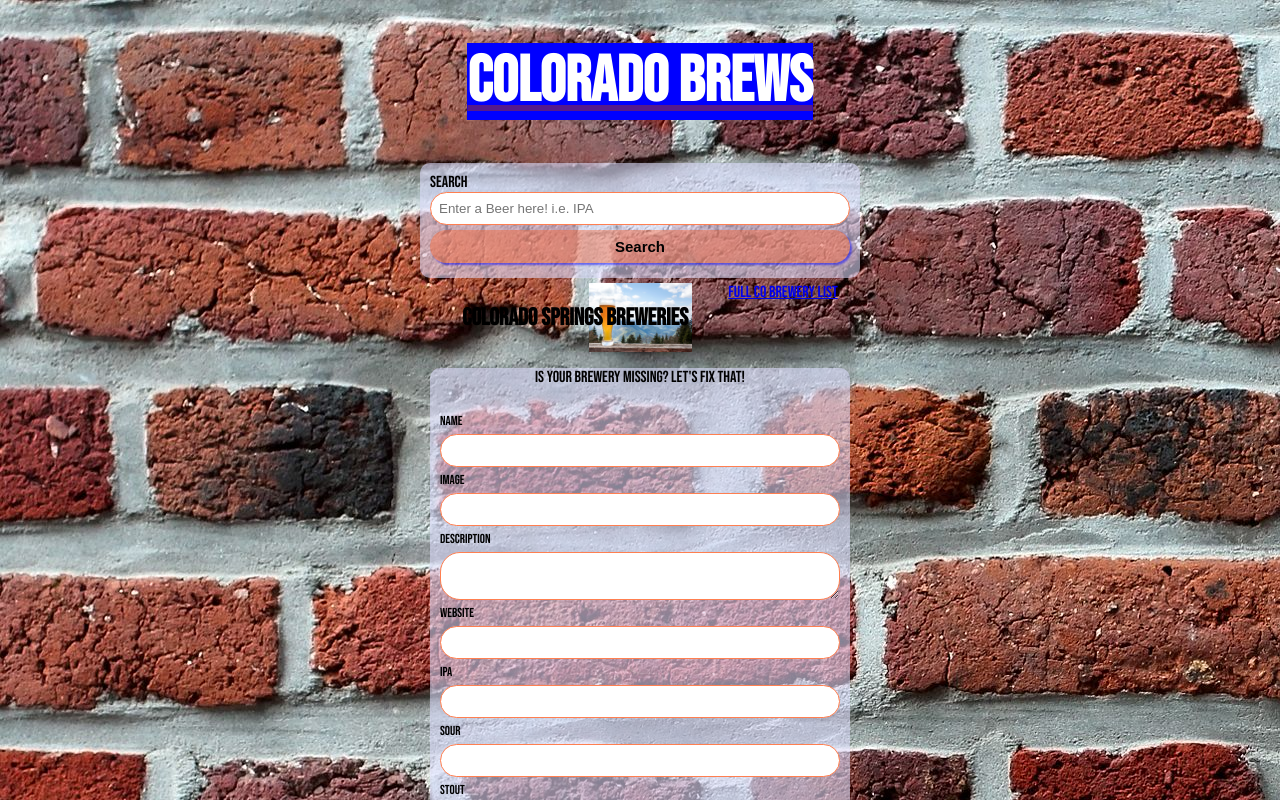
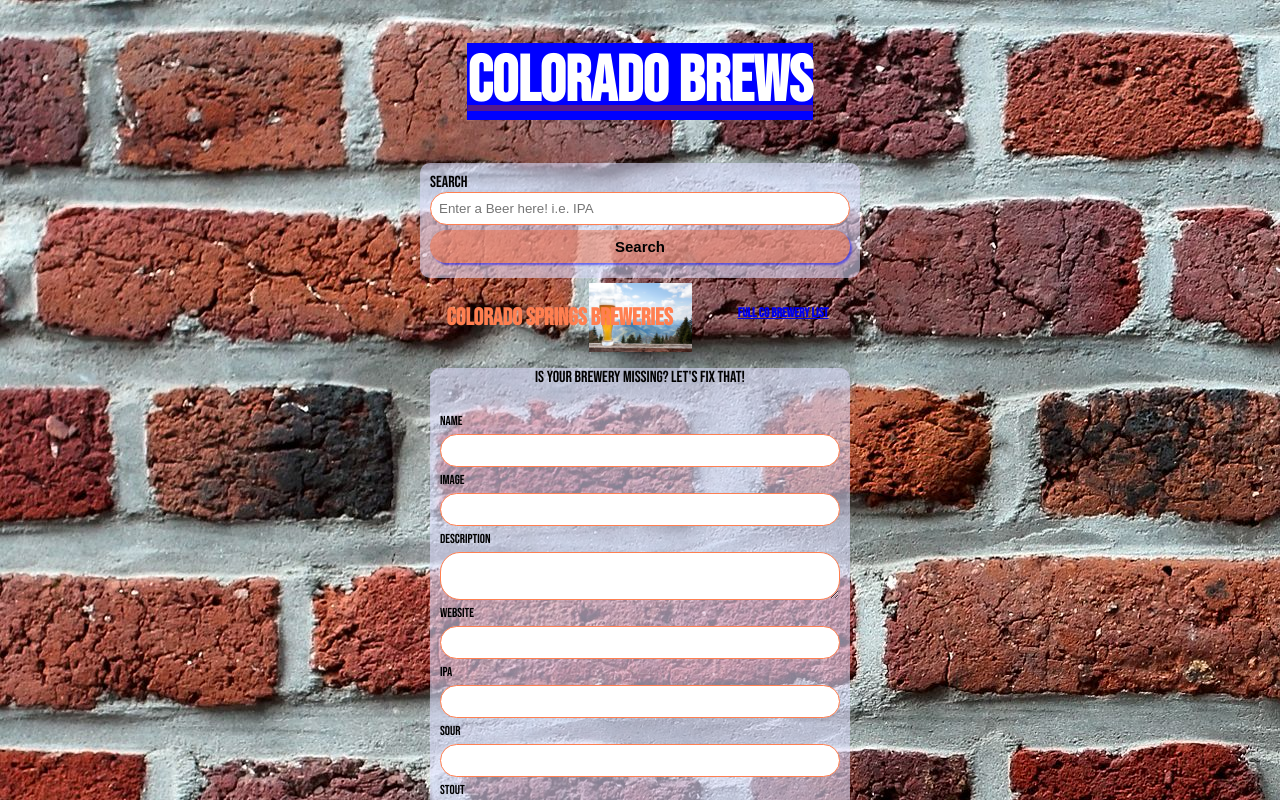
Before and after one commit to TheRayCannon/capstone, an Angular app: page / in a window 1280 px wide. Shown: the top 800 px of the page. Built offline with nearby package versions, Linux system fonts and the light colour scheme; no server answers.

Commit message:
update search

```diff
--- a/src/app/brews-index/brews-index.component.css
+++ b/src/app/brews-index/brews-index.component.css
@@ -49,3 +49,12 @@ textarea {
     padding-left: 20px;
     margin: 5px;
 }
+
+h2 {
+    color: coral;
+}
+
+a {
+    font: large;
+    padding: 25px;
+}
--- a/src/app/brews-index/brews-index.component.html
+++ b/src/app/brews-index/brews-index.component.html
@@ -3,13 +3,11 @@
     <h2>
         Colorado Springs Breweries
     </h2>
-
     <ul>
         <app-brewery-listing-items [breweries]="breweries">
         </app-brewery-listing-items>
     </ul>
-
-    <a routerLink=Other>Full CO Brewery List</a>
+    <h5><a routerLink=Other>Full CO Brewery List</a></h5>
 </main>
 
 <div class="form-wrapper">
--- a/src/app/search-results/search-results.component.html
+++ b/src/app/search-results/search-results.component.html
@@ -1,7 +1,5 @@
 <li *ngFor="let result of results">
     <p>{{result.name}}</p>
-    <a routerLink="breweries/{{result.id}}"><img src="{{result.imageUrl}}" alt="{{result.name}}"></a>
+    <a routerLink="/breweries/{{result.id}}"><img src="{{result.imageUrl}}" alt="{{result.name}}"></a>
 </li>
-<ng-template #empty>
-    <p>Hmmm.... Looks like we can't find that one!</p>
-</ng-template>
+<h3 *ngIf="!results.length">Sorry nothing Here for that!</h3>
--- a/src/app/search-results/search-results.component.ts
+++ b/src/app/search-results/search-results.component.ts
@@ -2,7 +2,7 @@ import { Component, OnInit } from '@angular/core';
 import { ActivatedRoute } from '@angular/router';
 import { BreweryService } from '../brewery.service';
 import { Brewery } from '../models/Brewery';
-
+import { Router } from '@angular/router';
 
 @Component({
   selector: 'app-search-results',
@@ -15,15 +15,11 @@ export class SearchResultsComponent implements OnInit {
 
   constructor(private route: ActivatedRoute, private breweryService: BreweryService) { }
 
-
-
-
   ngOnInit(): void {
     this.route.queryParams.subscribe(params => {
       this.searchName = decodeURIComponent(params["search"])
       this.breweryService.search(this.searchName).subscribe(response => {
         this.results = response.breweries
-        console.log(this.results)
       })
     }
     )
```
Also changed, not shown: src/app/brewery-listing-items/brewery-listing-items.component.html (line endings or trailing spaces).
